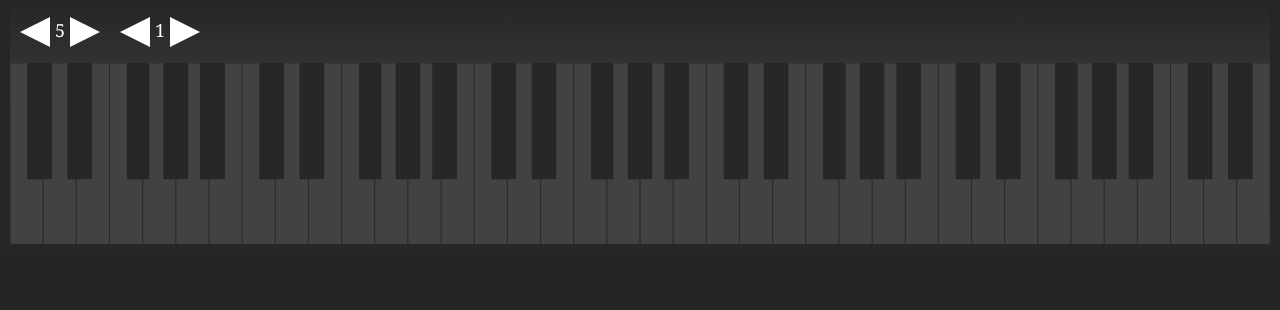
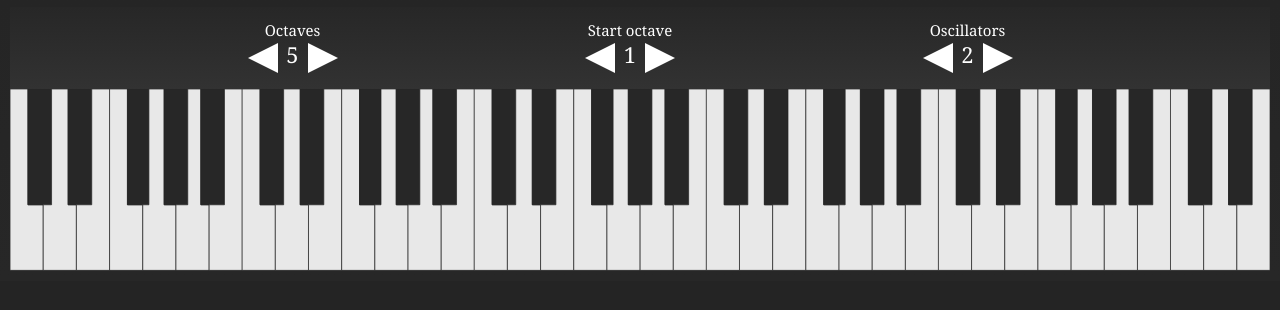
Before and after one commit to cincplug/schaika, a Gatsby site: page / in a window 1280 px wide. Shown: the part 100-410 px from the top of the page. Built offline with nearby package versions, Linux system fonts and the light colour scheme; Gatsby itself is replaced by a stand-in of ours.

Commit message:
Ajde još kontinuitet pa šalji

```diff
--- a/src/components/Klavir.js
+++ b/src/components/Klavir.js
@@ -28,7 +28,8 @@ class Klavir extends Component {
 
         this.state = {
             brojOktava: brojOktava,
-            boja: 1,
+            početna: 1,
+            boja: 2,
             dirkiUkupno: this.prebrojDirke(brojOktava)
         };
     }
@@ -53,7 +54,7 @@ class Klavir extends Component {
     sviraj(nota){
 
         for(var i = 0; i < this.state.boja; i++){
-            let frekvenca = frekvence[nota + i * this.dirkiPoOktavi + this.donja];
+            let frekvenca = frekvence[nota + i * this.dirkiPoOktavi + this.state.početna * this.dirkiPoOktavi];
             let jacina = (1 - nota / this.state.dirkiUkupno) / (i + 1) / this.state.boja;
             console.log(jacina);
             let zvuk = new Pizzicato.Sound({
@@ -105,6 +106,7 @@ class Klavir extends Component {
                 <Tabla
                     brojOktava={ this.state.brojOktava }
                     boja={ this.state.boja }
+                    početna={ this.state.početna }
                     promeniSvojstvo={ this.promeniSvojstvo }
                 />
                 <div className="klavir-auter">
--- a/src/components/Svojstvo.js
+++ b/src/components/Svojstvo.js
@@ -17,6 +17,7 @@ class Svojstvo extends Component {
 
             <div className={ "svojstvo " + this.props.svojstvo }>
 
+                <div className="ime-svojstva">{ this.props.trans.en }</div>
                 <Strelica
                     svojstvo={ this.props.svojstvo }
                     akcija="smanji"
--- a/src/components/Tabla.js
+++ b/src/components/Tabla.js
@@ -23,6 +23,22 @@ class Tabla extends Component {
                         donji: 1,
                         gornji: 7
                     }}
+                    trans={{
+                        en: "Octaves"
+                    }}
+                    promeniSvojstvo={ this.promeniSvojstvo }
+                />
+
+                <Svojstvo
+                    svojstvo="početna"
+                    vrednost={ this.props.početna }
+                    limit={{
+                        donji: 0,
+                        gornji: 3
+                    }}
+                    trans={{
+                        en: "Start octave"
+                    }}
                     promeniSvojstvo={ this.promeniSvojstvo }
                 />
 
@@ -33,6 +49,9 @@ class Tabla extends Component {
                         donji: 1,
                         gornji: 4
                     }}
+                    trans={{
+                        en: "Oscillators"
+                    }}
                     promeniSvojstvo={ this.promeniSvojstvo }
                 />
 
--- a/src/components/klavir.css
+++ b/src/components/klavir.css
@@ -18,18 +18,26 @@ body {
 }
 
 #klavijatura {
-    max-width: 100%;
+    width: 100%;
     display: block;
+    cursor: default;
 }
 
 #tabla {
     padding: 10px;
+    display: flex;
+    justify-content: space-evenly;
     background: linear-gradient(to bottom, #272727 0%, #323232 100%);
 }
 
 .svojstvo {
     display: inline-block;
     margin-right: 20px;
+}
+
+.ime-svojstva {
+    text-align: center;
+    font-size: 15px;
 }
 
 .strelica {
@@ -50,7 +58,8 @@ body {
 
 .cifra {
     display: inline-block;
-    width: 20px;
+    width: 30px;
+    font-size: 22px;
     text-align: center;
     position: relative;
     bottom: 10px;
@@ -58,7 +67,7 @@ body {
 }
 
 .dirka {
-    fill: #424242;
+    fill: #e8e8e8;
     stroke: #272727;
 }
 
```
